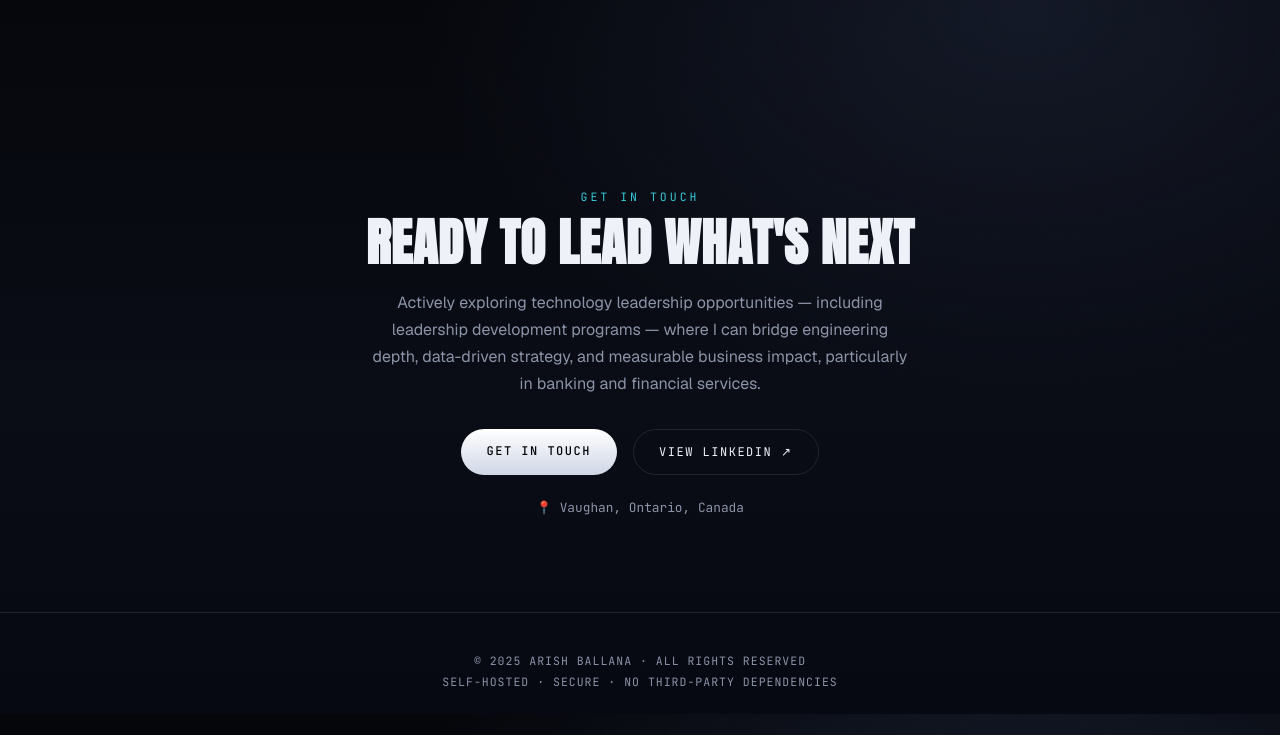
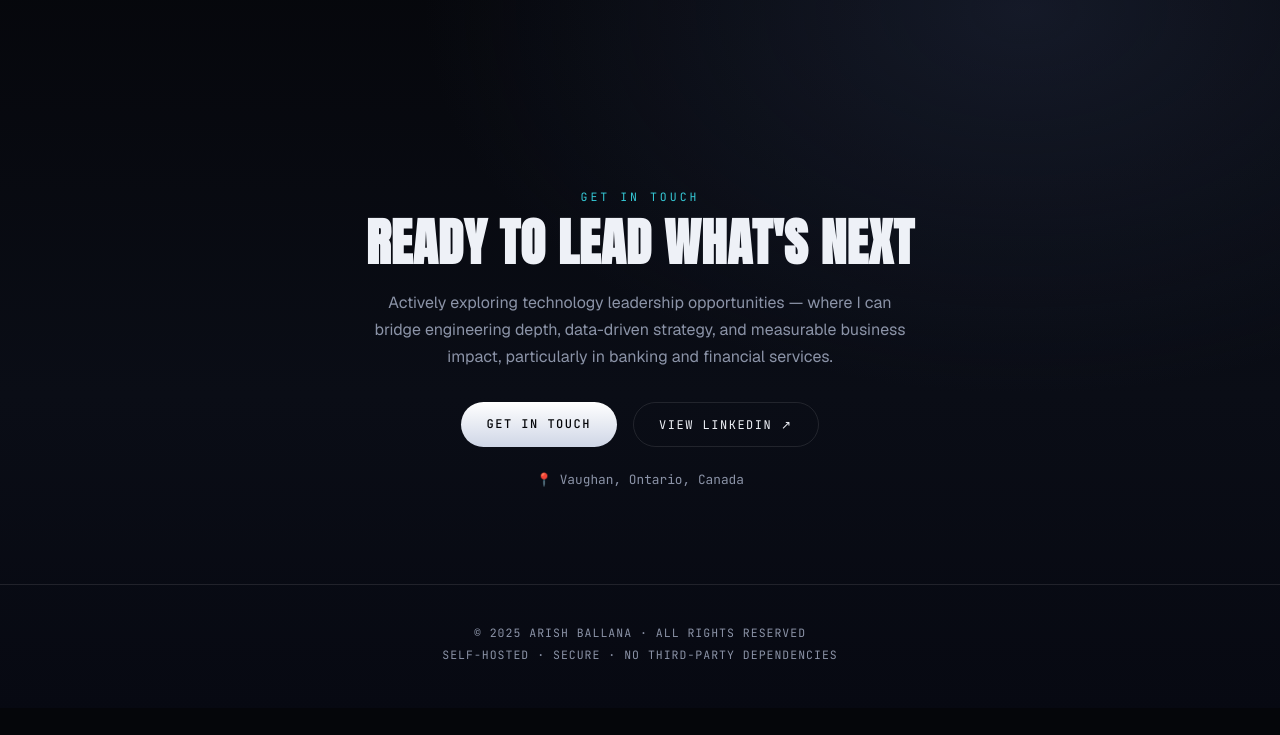
Before and after one commit to ballanaarish/portfolio_Ballana_Arish, a website: page public/cinematic.html in a window 1280 px wide. Shown: the part 5686-6421 px from the top of the page. After the commit the page ends 6394 px from the top, so only its background shows below. Drawn offline with nearby package versions, Linux system fonts and the light colour scheme.

Commit message:
Updating next item

```diff
--- a/public/cinematic.html
+++ b/public/cinematic.html
@@ -515,7 +515,7 @@
         <div class="cine-container cine-cta-inner">
             <span class="cine-eyebrow">GET IN TOUCH</span>
             <h2 class="cine-title">Ready to Lead What's Next</h2>
-            <p class="cine-cta-text">Actively exploring technology leadership opportunities — including leadership development programs — where I can bridge engineering depth, data-driven strategy, and measurable business impact, particularly in banking and financial services.</p>
+            <p class="cine-cta-text">Actively exploring technology leadership opportunities — where I can bridge engineering depth, data-driven strategy, and measurable business impact, particularly in banking and financial services.</p>
             <div class="cine-cta-links">
                 <a href="mailto:ballana.arish@gmail.com" class="cine-btn-primary">GET IN TOUCH</a>
                 <a href="https://www.linkedin.com/in/arish-ballana" target="_blank" rel="noopener noreferrer" class="cine-btn-ghost">VIEW LINKEDIN ↗</a>
```
